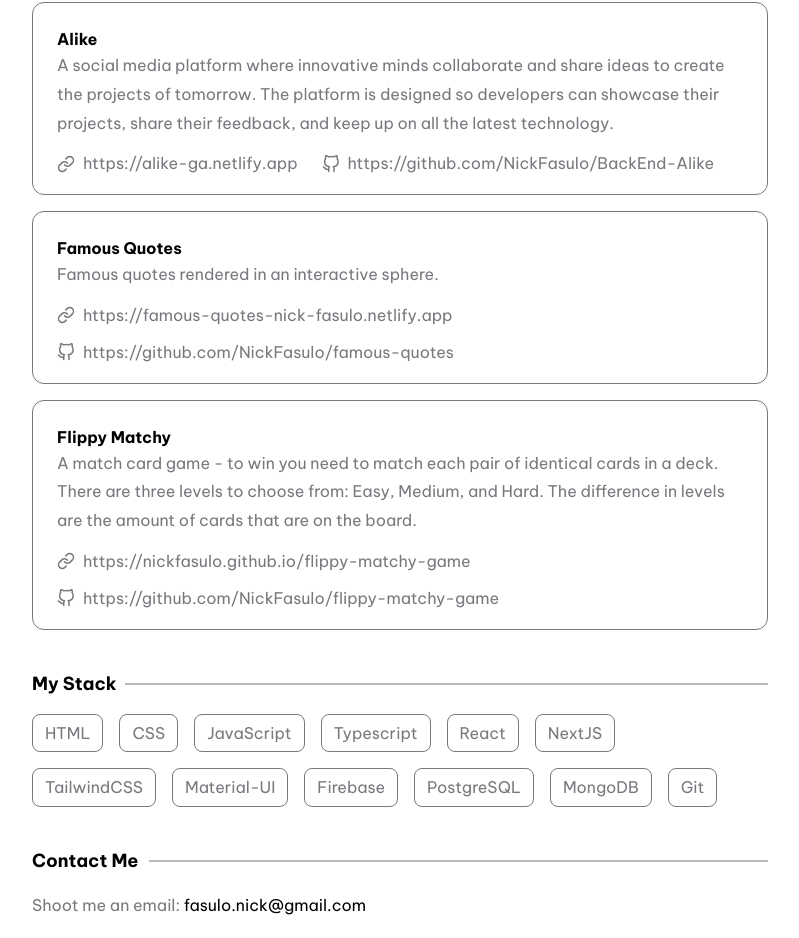
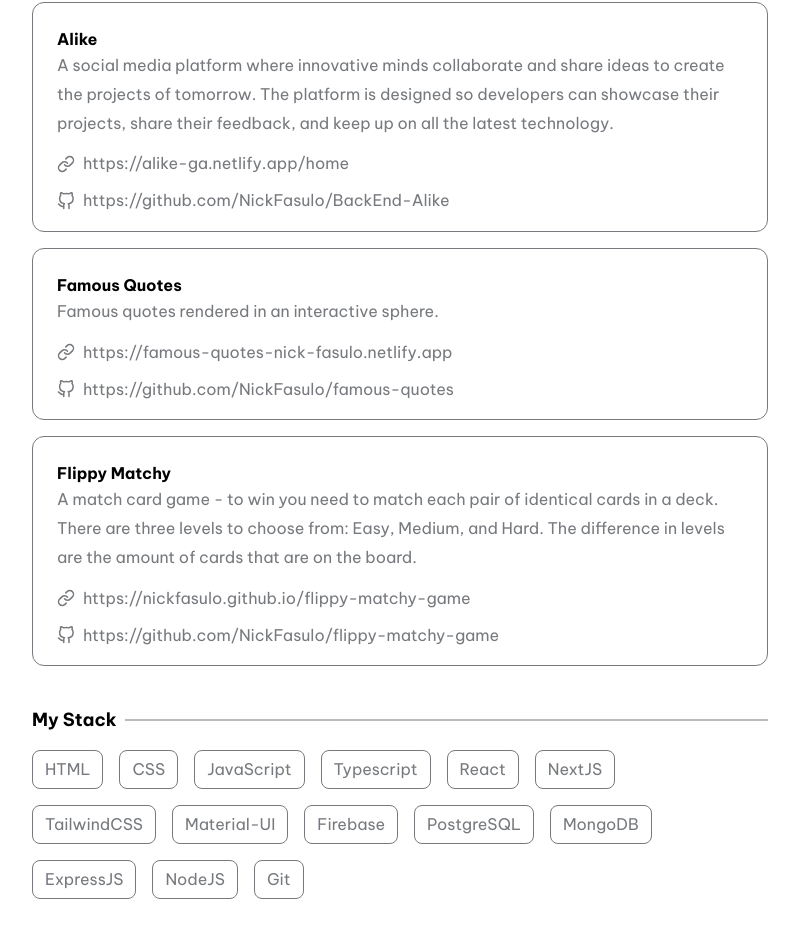
Before and after one commit to NickFasulo/Nick-Fasulo-portfolio, a Next.js app: page / in a window 1280 px wide. Shown: the part 518-1456 px from the top of the page, without its empty margins (240-1039 px from the left). Built offline with nearby package versions, Linux system fonts and the light colour scheme.

Commit message:
change alike link and add skills

```diff
--- a/data/config.js
+++ b/data/config.js
@@ -16,7 +16,7 @@ export const projects = {
       title: 'Alike',
       description:
         'A social media platform where innovative minds collaborate and share ideas to create the projects of tomorrow. The platform is designed so developers can showcase their projects, share their feedback, and keep up on all the latest technology.',
-      link: 'https://alike-ga.netlify.app',
+      link: 'https://alike-ga.netlify.app/home',
       github: 'https://github.com/NickFasulo/BackEnd-Alike'
     },
     {
@@ -49,6 +49,8 @@ export const stack = {
     'Firebase',
     'PostgreSQL',
     'MongoDB',
+    'ExpressJS',
+    'NodeJS',
     'Git'
   ]
 };
```
